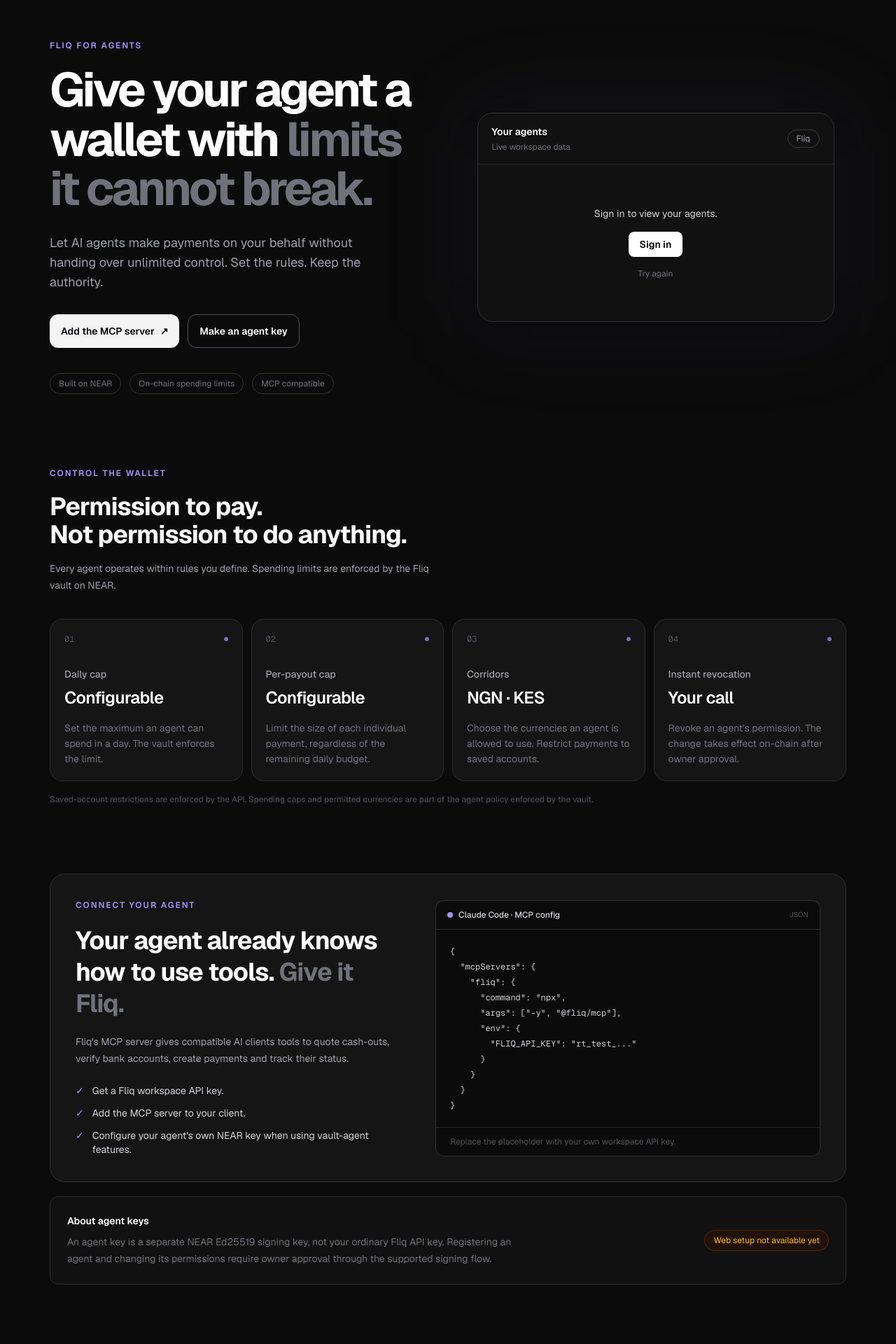
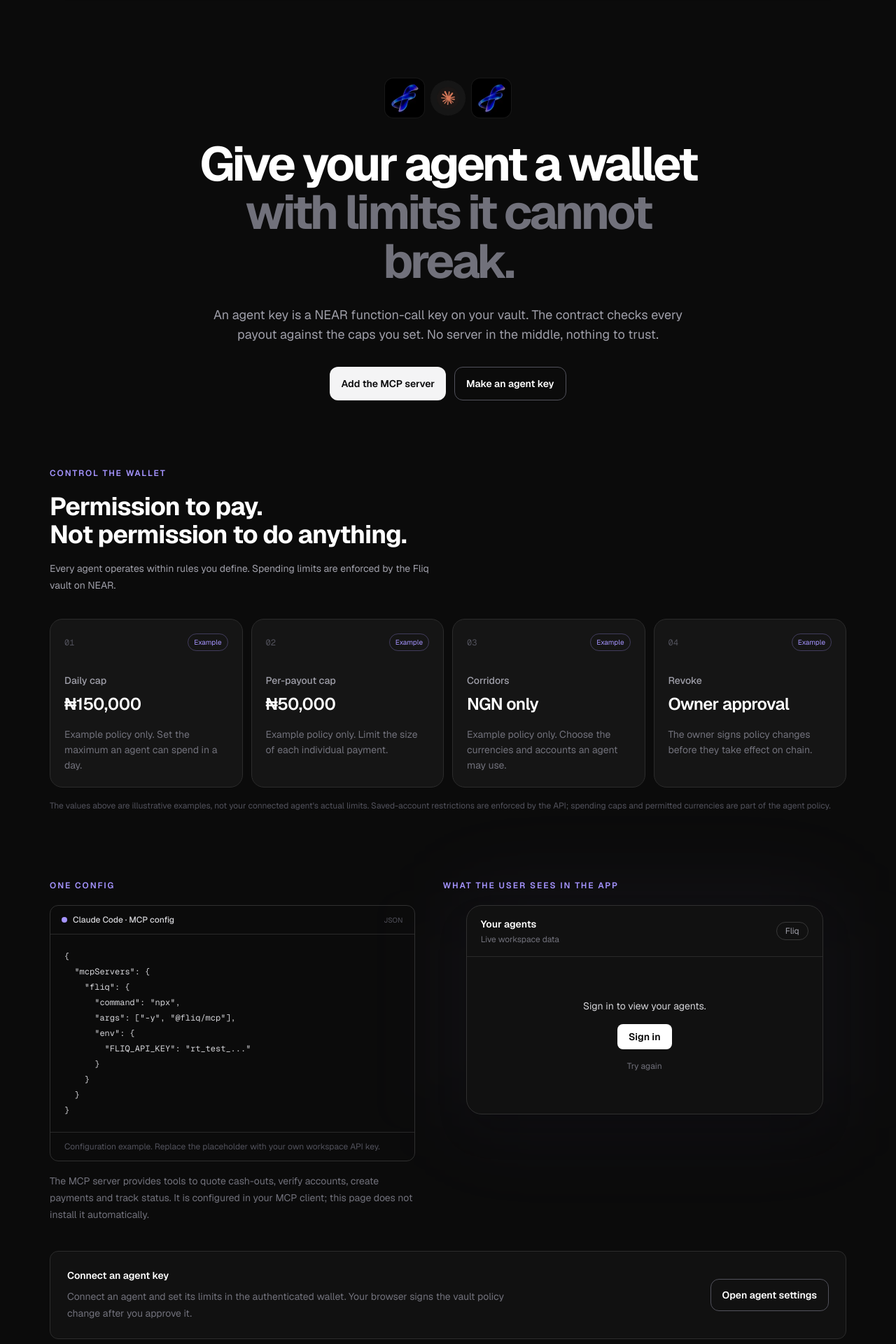
Before and after one commit to FliqLabs/Fliq, a Next.js app in the folder apps/web/: page /agents in a window 1280 px wide. Shown: the part 100-2020 px from the top of the page at 70% size. Built offline with nearby package versions, Linux system fonts and the light colour scheme; no server answers.

Commit message:
feat(web): align agents page with Figma design (#190)

```diff
--- a/apps/web/app/agents/page.tsx
+++ b/apps/web/app/agents/page.tsx
@@ -1,97 +1,82 @@
-
+import Image from "next/image";
 import type { Metadata } from "next";
+import Link from "next/link";
+import { MarketingActionLink } from "../components/marketing-action-link";
+import { SiteFooter } from "../components/site-footer";
 import { SiteHeader } from "../components/site-header";
-import { SiteFooter } from "../components/site-footer";
-import { MarketingActionLink } from "../components/marketing-action-link";
 import { siteContainer } from "../components/site-container";
 import { AgentsLive } from "./agents-live";
 
 export const metadata: Metadata = {
   title: "Agents | Fliq",
-  description:
-    "Give AI agents a wallet with spending limits enforced by the Fliq vault on NEAR.",
+  description: "Give AI agents a wallet with spending limits enforced by the Fliq vault on NEAR.",
 };
 
 const limits = [
   {
     number: "01",
     title: "Daily cap",
-    value: "Configurable",
-    description:
-      "Set the maximum an agent can spend in a day. The vault enforces the limit.",
+    value: "₦150,000",
+    description: "Example policy only. Set the maximum an agent can spend in a day.",
   },
   {
     number: "02",
     title: "Per-payout cap",
-    value: "Configurable",
-    description:
-      "Limit the size of each individual payment, regardless of the remaining daily budget.",
+    value: "₦50,000",
+    description: "Example policy only. Limit the size of each individual payment.",
   },
   {
     number: "03",
     title: "Corridors",
-    value: "NGN · KES",
-    description:
-      "Choose the currencies an agent is allowed to use. Restrict payments to saved accounts.",
+    value: "NGN only",
+    description: "Example policy only. Choose the currencies and accounts an agent may use.",
   },
   {
     number: "04",
-    title: "Instant revocation",
-    value: "Your call",
-    description:
-      "Revoke an agent's permission. The change takes effect on-chain after owner approval.",
+    title: "Revoke",
+    value: "Owner approval",
+    description: "The owner signs policy changes before they take effect on chain.",
   },
 ];
 
 function SectionLabel({ children }: { children: React.ReactNode }) {
+  return <p className="mb-5 text-xs font-semibold tracking-[0.16em] text-brand uppercase">{children}</p>;
+}
+
+function AgentIconCluster() {
   return (
-    <p className="mb-5 text-xs font-semibold tracking-[0.16em] text-brand uppercase">
-      {children}
-    </p>
+    <div className="mb-8 flex items-center justify-center gap-2.5" aria-hidden="true">
+      <span className="grid size-14 place-items-center rounded-xl bg-black ring-1 ring-white/5">
+        <Image src="/app/mark.webp" alt="" width={48} height={48} className="size-12" />
+      </span>
+      <span className="grid size-12 place-items-center rounded-full bg-[#161616] ring-1 ring-white/5">
+        <Image src="/app/claude.webp" alt="" width={34} height={34} className="size-8" />
+      </span>
+      <span className="grid size-14 place-items-center rounded-xl bg-black ring-1 ring-white/5">
+        <Image src="/app/mark.webp" alt="" width={48} height={48} className="size-12" />
+      </span>
+    </div>
   );
 }
 
 function Hero() {
   return (
-    <section
-      className={`${siteContainer} grid gap-14 pb-20 pt-16 lg:min-h-[700px] lg:grid-cols-[1fr_1fr] lg:items-center lg:gap-12 lg:pb-24 lg:pt-20`}
-    >
-      <div>
-        <SectionLabel>Fliq for agents</SectionLabel>
-
-        <h1 className="max-w-[620px] text-[clamp(42px,6vw,68px)] leading-[1.04] font-bold tracking-[-0.055em] text-white">
-          Give your agent a wallet with{" "}
-          <span className="text-zinc-500">limits it cannot break.</span>
+    <section className={`${siteContainer} pb-20 pt-28 text-center sm:pb-24 sm:pt-36`}>
+      <AgentIconCluster />
+      <h1 className="mx-auto max-w-[760px] text-[clamp(42px,6vw,68px)] leading-[1.02] font-bold tracking-[-0.055em] text-white">
+        Give your agent a wallet
+        <br className="hidden sm:block" /> <span className="text-zinc-500">with limits it cannot break.</span>
       </h1>
-
-        <p className="mt-7 max-w-[490px] text-base leading-7 text-zinc-400 sm:text-lg">
-          Let AI agents make payments on your behalf without handing over
-          unlimited control. Set the rules. Keep the authority.
+      <p className="mx-auto mt-7 max-w-[680px] text-base leading-7 text-zinc-400 sm:text-lg">
+        An agent key is a NEAR function-call key on your vault. The contract checks every payout against the
+        caps you set. No server in the middle, nothing to trust.
       </p>
-
-        <div className="mt-8 flex flex-wrap gap-3">
-          <MarketingActionLink href="#setup">
-            Add the MCP server <span className="ml-2">↗</span>
-          </MarketingActionLink>
-          <MarketingActionLink href="#agent-key" variant="secondary">
+      <div className="mt-8 flex flex-wrap justify-center gap-3">
+        <MarketingActionLink href="#setup">Add the MCP server</MarketingActionLink>
+        <MarketingActionLink href="/wallet/agents" variant="secondary">
           Make an agent key
         </MarketingActionLink>
       </div>
-
-        <div className="mt-9 flex flex-wrap items-center gap-3 text-xs text-zinc-500">
-          <span className="rounded-full border border-[#333] px-3 py-1.5">
-            Built on NEAR
-          </span>
-          <span className="rounded-full border border-[#333] px-3 py-1.5">
-            On-chain spending limits
-          </span>
-          <span className="rounded-full border border-[#333] px-3 py-1.5">
-            MCP compatible
-          </span>
-        </div>
-      </div>
-
-      <AgentsLive />
     </section>
   );
 }
@@ -107,8 +92,8 @@ function Limits() {
           Not permission to do anything.
         </h2>
         <p className="mt-4 text-sm leading-6 text-zinc-400">
-          Every agent operates within rules you define. Spending limits are
-          enforced by the Fliq vault on NEAR.
+          Every agent operates within rules you define. Spending limits are enforced by the Fliq vault on
+          NEAR.
         </p>
       </div>
 
@@ -119,26 +104,21 @@ function Limits() {
             className="group rounded-[18px] border border-[#2c2c2c] bg-[#151515] p-5 transition-colors hover:border-[#51477a]"
           >
             <div className="flex items-center justify-between">
-              <span className="text-xs font-mono text-zinc-600">
-                {limit.number}
+              <span className="text-xs font-mono text-zinc-600">{limit.number}</span>
+              <span className="rounded-full border border-brand/30 px-2 py-1 text-[10px] text-brand">
+                Example
               </span>
-              <span className="size-1.5 rounded-full bg-brand/70" />
             </div>
-            <h3 className="mt-8 text-sm font-medium text-zinc-400">
-              {limit.title}
-            </h3>
-            <p className="mt-2 text-2xl font-semibold tracking-tight text-white">
-              {limit.value}
-            </p>
-            <p className="mt-4 text-sm leading-[22px] text-zinc-500">
-              {limit.description}
-            </p>
+            <h3 className="mt-8 text-sm font-medium text-zinc-400">{limit.title}</h3>
+            <p className="mt-2 text-2xl font-semibold tracking-tight text-white">{limit.value}</p>
+            <p className="mt-4 text-sm leading-[22px] text-zinc-500">{limit.description}</p>
           </article>
         ))}
       </div>
       <p className="mt-4 text-xs leading-5 text-zinc-600">
-        Saved-account restrictions are enforced by the API. Spending caps and
-        permitted currencies are part of the agent policy enforced by the vault.
+        The values above are illustrative examples, not your connected agent&apos;s actual limits.
+        Saved-account restrictions are enforced by the API; spending caps and permitted currencies are part of
+        the agent policy.
       </p>
     </section>
   );
@@ -146,44 +126,15 @@ function Limits() {
 
 function McpSetup() {
   return (
-    <section
-      id="setup"
-      className={`${siteContainer} scroll-mt-24 pb-24`}
-    >
-              <div className="grid gap-10 rounded-[22px] border border-[#303030] bg-[#151515] p-6 sm:p-9 lg:grid-cols-[0.9fr_1.1fr] lg:items-center lg:gap-16">
+    <section id="setup" className={`${siteContainer} scroll-mt-24 pb-24`}>
+      <div className="grid gap-10 lg:grid-cols-[0.95fr_1.05fr] lg:items-start lg:gap-10">
         <div>
-        <SectionLabel>Connect your agent</SectionLabel>
-        <h2 className="text-3xl leading-tight font-bold tracking-tight text-white sm:text-4xl">
-          Your agent already knows how to use tools.
-          <span className="text-zinc-500"> Give it Fliq.</span>
-        </h2>
-        <p className="mt-5 text-sm leading-6 text-zinc-400">
-          Fliq&apos;s MCP server gives compatible AI clients tools to quote
-          cash-outs, verify bank accounts, create payments and track their
-          status.
-        </p>
-
-        <ul className="mt-6 space-y-3 text-sm text-zinc-300">
-          {[
-            "Get a Fliq workspace API key.",
-            "Add the MCP server to your client.",
-            "Configure your agent's own NEAR key when using vault-agent features.",
-          ].map((item) => (
-            <li key={item} className="flex gap-3">
-              <span className="text-brand">✓</span>
-              <span>{item}</span>
-            </li>
-          ))}
-        </ul>
-      </div>
-
-      <div className="min-w-0 overflow-hidden rounded-xl border border-[#303030] bg-[#0b0b0b]">
+          <SectionLabel>One config</SectionLabel>
+          <div className="overflow-hidden rounded-xl border border-[#303030] bg-[#0b0b0b]">
             <div className="flex items-center justify-between border-b border-[#292929] px-4 py-3">
               <div className="flex items-center gap-2">
                 <span className="size-2 rounded-full bg-brand" />
-            <span className="text-xs font-medium text-zinc-300">
-              Claude Code · MCP config
-            </span>
+                <span className="text-xs font-medium text-zinc-300">Claude Code · MCP config</span>
               </div>
               <span className="text-[10px] text-zinc-600">JSON</span>
             </div>
@@ -202,31 +153,37 @@ function McpSetup() {
             </pre>
             <div className="border-t border-[#292929] px-5 py-3">
               <p className="text-xs text-zinc-600">
-            Replace the placeholder with your own workspace API key.
+                Configuration example. Replace the placeholder with your own workspace API key.
               </p>
             </div>
           </div>
+          <p className="mt-4 text-sm leading-6 text-zinc-500">
+            The MCP server provides tools to quote cash-outs, verify accounts, create payments and track
+            status. It is configured in your MCP client; this page does not install it automatically.
+          </p>
         </div>
 
-    <div
-      id="agent-key"
-      className="mt-5 scroll-mt-24 rounded-xl border border-[#2c2c2c] bg-[#111] p-5 sm:p-6"
-    >
-      <div className="flex flex-col gap-3 sm:flex-row sm:items-center sm:justify-between">
         <div>
-          <h3 className="text-sm font-semibold text-white">
-            About agent keys
-          </h3>
+          <SectionLabel>What the user sees in the app</SectionLabel>
+          <AgentsLive />
+        </div>
+      </div>
+
+      <div id="agent-key" className="mt-10 rounded-xl border border-[#2c2c2c] bg-[#111] p-5 sm:p-6">
+        <div className="flex flex-col gap-4 sm:flex-row sm:items-center sm:justify-between">
+          <div>
+            <h3 className="text-sm font-semibold text-white">Connect an agent key</h3>
             <p className="mt-2 max-w-2xl text-sm leading-6 text-zinc-500">
-            An agent key is a separate NEAR Ed25519 signing key, not your
-            ordinary Fliq API key. Registering an agent and changing its
-            permissions require owner approval through the supported signing
-            flow.
+              Connect an agent and set its limits in the authenticated wallet. Your browser signs the vault
+              policy change after you approve it.
             </p>
           </div>
-        <span className="w-fit shrink-0 rounded-full border border-amber-900/60 bg-amber-950/30 px-3 py-1.5 text-xs text-amber-400">
-          Web setup not available yet
-        </span>
+          <Link
+            href="/wallet/agents"
+            className="inline-flex w-fit shrink-0 items-center rounded-xl border border-zinc-600 px-4 py-3 text-sm font-semibold text-white transition-colors hover:border-white"
+          >
+            Open agent settings
+          </Link>
         </div>
       </div>
     </section>
@@ -244,13 +201,10 @@ function Closing() {
           Keep control of the limits.
         </h2>
         <p className="mx-auto mt-5 max-w-lg text-sm leading-6 text-zinc-400">
-          Start with the Fliq MCP server and define the boundaries before
-          your agent moves money.
+          Start with the Fliq MCP server and define the boundaries before your agent moves money.
         </p>
         <div className="mt-8 flex justify-center">
-          <MarketingActionLink href="#setup">
-            Explore MCP setup
-          </MarketingActionLink>
+          <MarketingActionLink href="#setup">Explore MCP setup</MarketingActionLink>
         </div>
       </div>
     </section>
```
Lines whose indentation alone changed are shown as unchanged.
